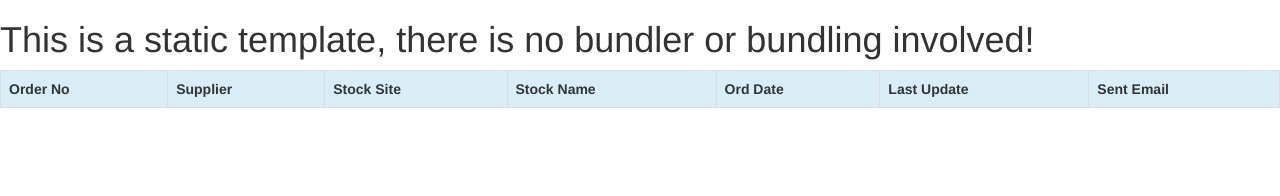
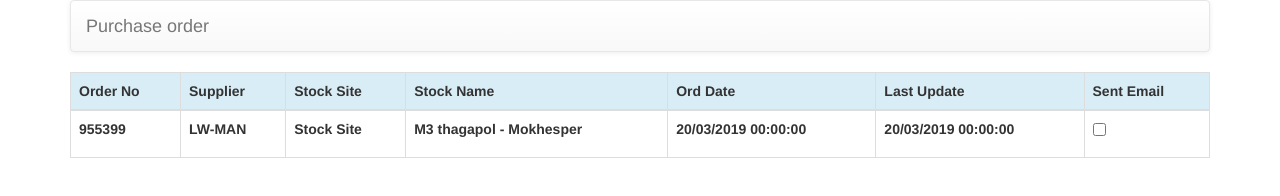
Before and after one commit to PhuongPham1203/WebOnCodeSanbox01, a website: page index.html in a window 1280 px wide. Drawn offline with nearby package versions, Linux system fonts and the light colour scheme.

Commit message:
update index file

```diff
--- a/index.html
+++ b/index.html
@@ -29,34 +29,50 @@
     ></script>
   </head>
   <body>
-    <h1>
-      This is a static template, there is no bundler or bundling involved!
-    </h1>
+    <div class="container">
+      <nav class="navbar navbar-default">
+        <div class="container-fluid">
+          <div class="navbar-header">
+            <a class="navbar-brand" href="">Purchase order</a>
+          </div>
+        </div>
+      </nav>
+      <!--
+      <div class="row">
+        <div class="col-xs-1">Order No</div>
+        <div class="col-xs-1">Supplier</div>
+        <div class="col-xs-1">Stock Site</div>
+        <div class="col-xs-3">Stock Name</div>
+        <div class="col-xs-2">Ord Date</div>
+        <div class="col-xs-2">Last Update</div>
+        <div class="col-xs-2">Sent Email</div>
+      </div>
+      -->
+      <table class="table table-bordered text-center w-auto">
+        <thead>
+          <tr class="info">
+            <th>Order No</th>
+            <th>Supplier</th>
+            <th>Stock Site</th>
+            <th>Stock Name</th>
+            <th>Ord Date</th>
+            <th>Last Update</th>
+            <th>Sent Email</th>
+          </tr>
+        </thead>
 
-    <table class="table table-bordered text-center">
-      <tr class="info">
-        <th>
-          Order No
-        </th>
-        <th>
-          Supplier
-        </th>
-        <th>
-          Stock Site
-        </th>
-        <th>
-          Stock Name
-        </th>
-        <th>
-          Ord Date
-        </th>
-        <th>
-          Last Update
-        </th>
-        <th>
-          Sent Email
-        </th>
-      </tr>
-    </table>
+        <tbody>
+          <tr>
+            <th>955399</th>
+            <th>LW-MAN</th>
+            <th>Stock Site</th>
+            <th><p>M3 thagapol - Mokhesper</p></th>
+            <th>20/03/2019 00:00:00</th>
+            <th>20/03/2019 00:00:00</th>
+            <th><input type="checkbox" /></th>
+          </tr>
+        </tbody>
+      </table>
+    </div>
   </body>
 </html>
```
Also changed, not shown: .codesandbox/workspace.json (added).
